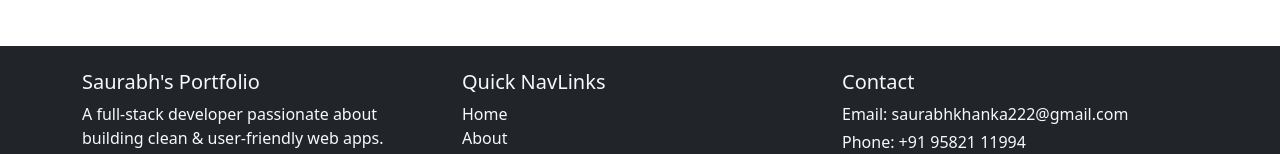
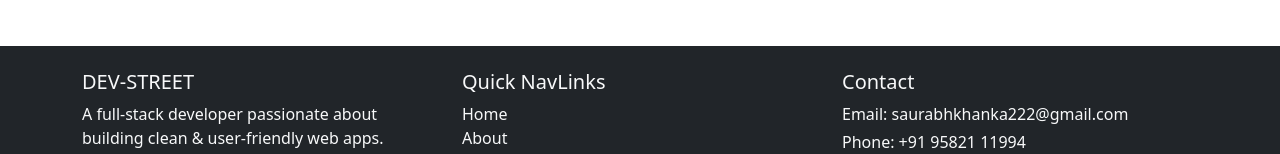
Before and after one commit to Saurabhkhanka/portfolio, a React (Vite) app in the folder client/: page / in a window 1280 px wide. Shown: the part 754-908 px from the top of the page. Built offline with nearby package versions, Linux system fonts and the light colour scheme.

Commit message:
Update Footer.jsx

```diff
--- a/client/src/components/Layout/Footer.jsx
+++ b/client/src/components/Layout/Footer.jsx
@@ -9,7 +9,7 @@ const Footer = () => {
 
           {/* About Section */}
           <div className="col-md-4 mb-3">
-            <h5>Saurabh's Portfolio</h5>
+            <h5>DEV-STREET</h5>
             <p className=" ">
               A full-stack developer passionate about building clean & user-friendly web apps.
             </p>
```
